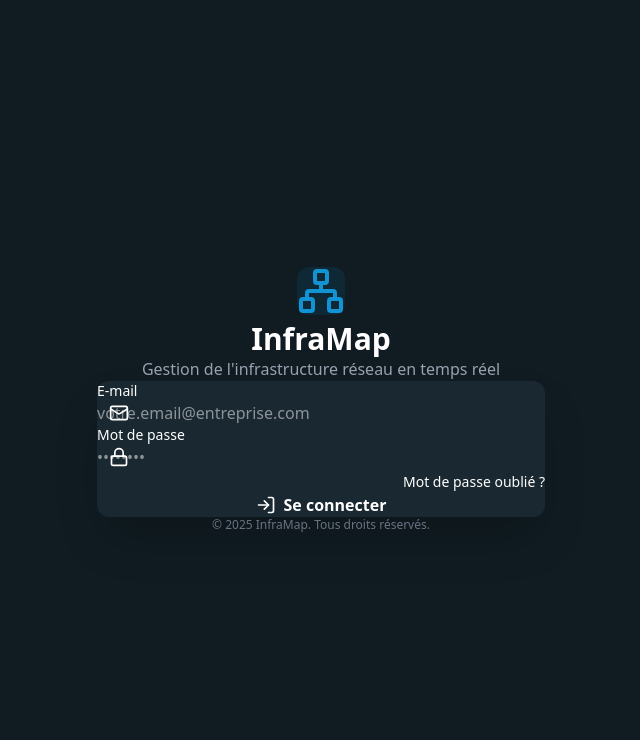
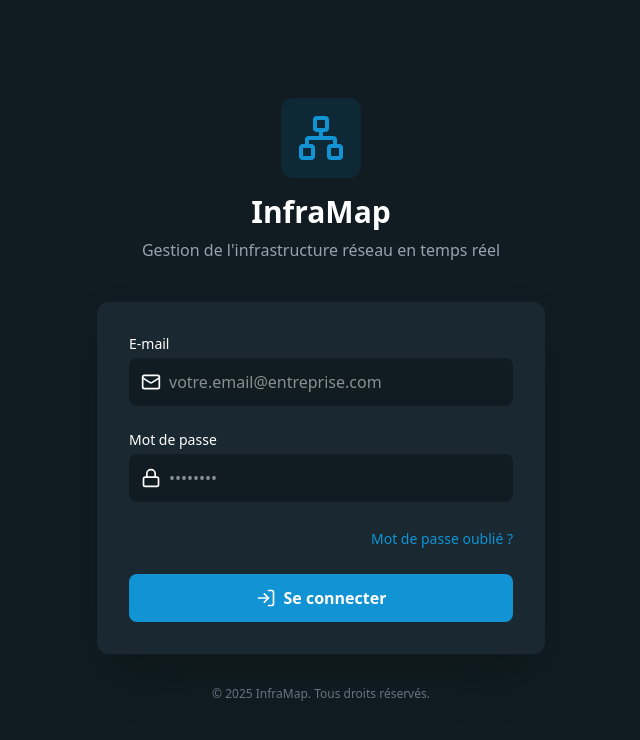
Before and after one commit to Thierno-dtd/gestEquipReseau_frontend_me, a React (Vite) app: page /login in a window 1280 px wide. Shown: the top 740 px of the page, without its empty margins (319-959 px from the left). Built offline with nearby package versions, Linux system fonts and the light colour scheme; no server answers.

Commit message:
revu de loginPage

```diff
--- a/src/components/features/auth/LoginForm.tsx
+++ b/src/components/features/auth/LoginForm.tsx
@@ -50,12 +50,12 @@ const LoginForm = () => {
           E-mail
         </label>
         <div className="relative">
-          <Mail className="absolute left-3 top-1/2 -translate-y-1/2 w-5 h-5 text-text-dark-secondary" />
+          <Mail className="absolute left-3 top-1/2 -translate-y-1/2 w-5 h-5 text-text-dark-secondary " />
           <input
             id="email"
             type="email"
             {...register('email')}
-            className="w-full bg-surface-dark border-none rounded-lg pl-10 pr-4 py-3 focus:ring-2 focus:ring-primary text-text-dark-primary placeholder:text-text-dark-secondary/70"
+            className="w-full bg-[#101c22] border-none rounded-lg pl-10 pr-4 py-3 focus:ring-2 focus:ring-primary text-text-dark-primary placeholder:text-text-dark-secondary/70"
             placeholder="votre.email@entreprise.com"
             disabled={isLoading}
           />
@@ -79,7 +79,7 @@ const LoginForm = () => {
             id="password"
             type="password"
             {...register('password')}
-            className="w-full bg-surface-dark border-none rounded-lg pl-10 pr-4 py-3 focus:ring-2 focus:ring-primary text-text-dark-primary placeholder:text-text-dark-secondary/70"
+            className="w-full bg-[#101c22] border-none rounded-lg pl-10 pr-4 py-3 focus:ring-2 focus:ring-primary text-text-dark-primary placeholder:text-text-dark-secondary/70"
             placeholder="••••••••"
             disabled={isLoading}
           />
@@ -93,7 +93,7 @@ const LoginForm = () => {
       <div className="text-right">
         <a
           href="/forgot-password"
-          className="text-sm text-primary hover:underline"
+          className="text-[#1193d4] text-sm text-primary hover:underline"
         >
           Mot de passe oublié ?
         </a>
@@ -104,7 +104,7 @@ const LoginForm = () => {
         <button
           type="submit"
           disabled={isLoading}
-          className="w-full bg-primary text-white font-bold py-4 px-4 rounded-lg hover:bg-primary/90 focus:outline-none focus:ring-2 focus:ring-offset-2 focus:ring-offset-background-dark focus:ring-primary transition-colors duration-300 flex items-center justify-center gap-2 disabled:opacity-50 disabled:cursor-not-allowed"
+          className="w-full btn-primary font-bold py-4 px-4 rounded-lg hover:bg-primary/90 focus:outline-none focus:ring-2 focus:ring-offset-2 focus:ring-offset-background-dark focus:ring-primary transition-colors duration-300 flex items-center justify-center gap-2 disabled:opacity-50 disabled:cursor-not-allowed"
         >
           {isLoading ? (
             <>
--- a/src/index.css
+++ b/src/index.css
@@ -31,12 +31,12 @@
 
 /* Styles globaux */
 * {
-  margin: 0;
-  padding: 0;
   box-sizing: border-box;
 }
 
 body {
+  margin: 0;
+  padding: 0;
   font-family: var(--font-display);
   -webkit-font-smoothing: antialiased;
   -moz-osx-font-smoothing: grayscale;
```
